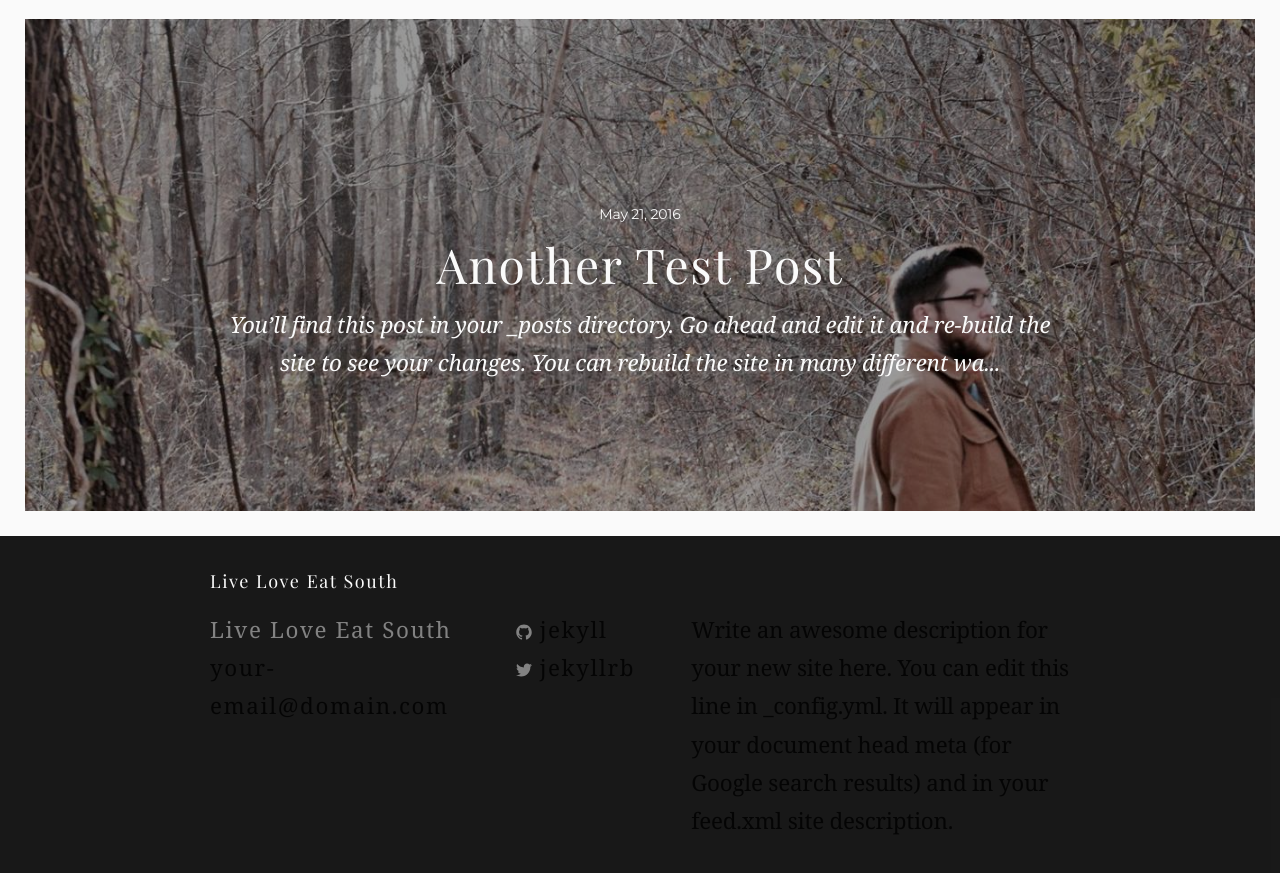
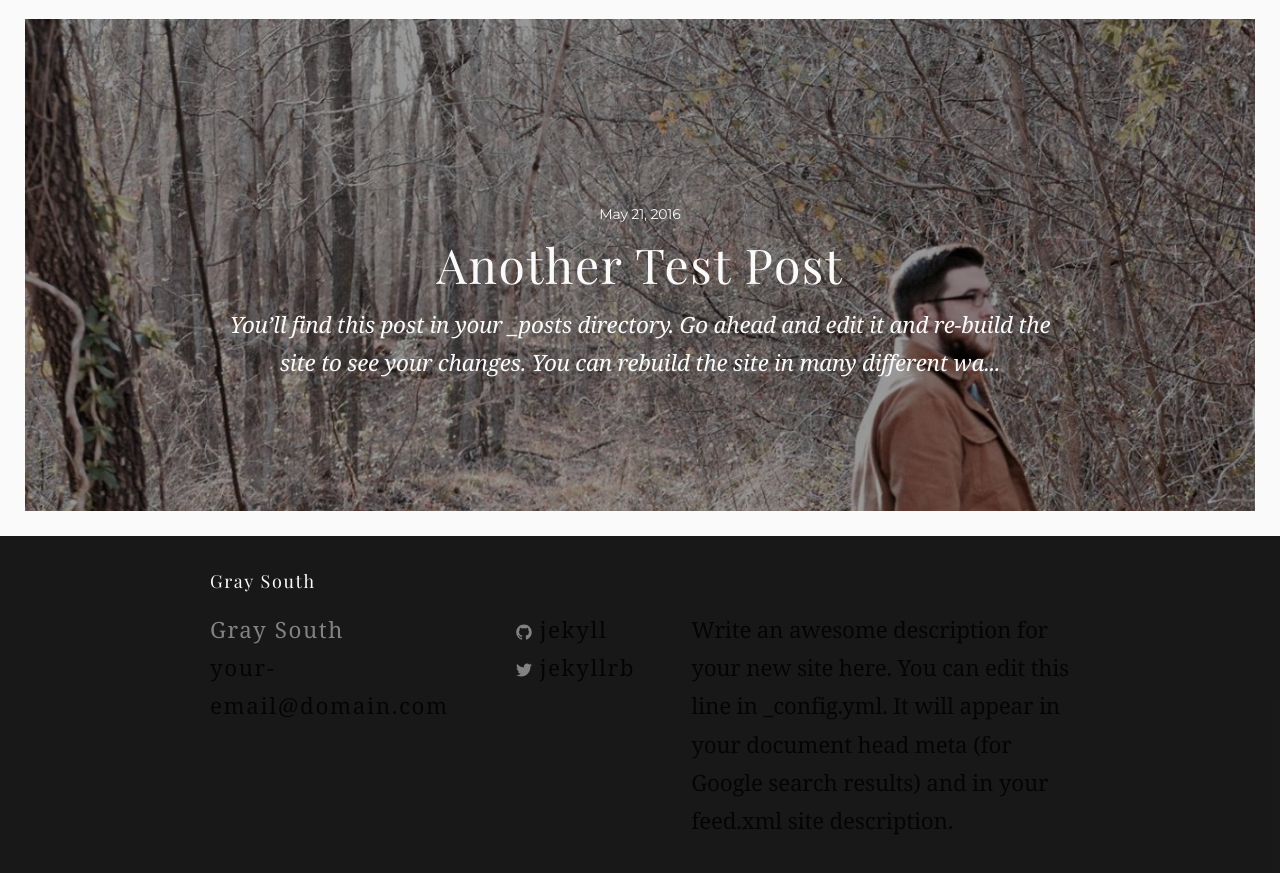
Before and after one commit to jtgry/blog, a Jekyll site: the page built from index.html, in a window 1280 px wide and 900 px high, scrolled down 1081 px. Shown: the top 873 px of the window. Built offline with Jekyll 4.4.1, drawn with Linux system fonts in a browser that asks for light colours; some web fonts are replaced; some of the changed text lies outside the part shown.

Commit message:
Updated '/_config.yml' via CloudCannon

```diff
--- a/_config.yml
+++ b/_config.yml
@@ -6,7 +6,7 @@
 # 'jekyll serve'. If you change this file, please restart the server process.
 
 # Site settings
-title: Live Love Eat South
+title: Gray South
 email: your-email@domain.com
 description: > # this means to ignore newlines until "baseurl:"
   Write an awesome description for your new site here. You can edit this
```
